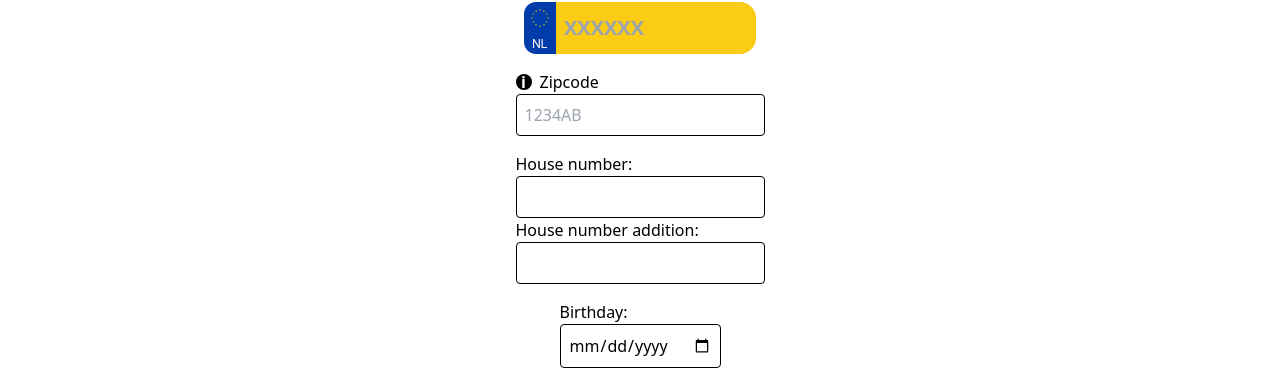
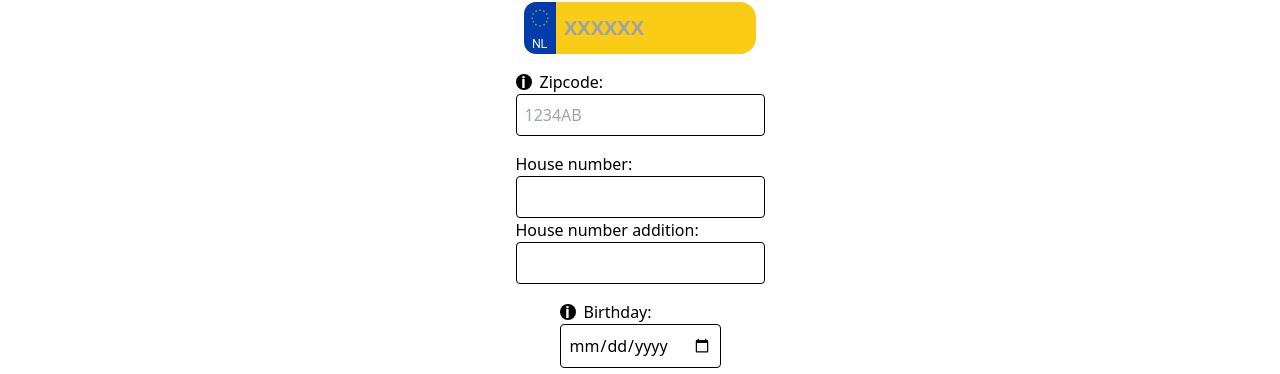
Before and after one commit to Dave-nbg/assesment_vergelijkdirect, a Vue app in the folder car-comparison-form/: page / in a window 1280 px wide. Shown: the part 370-744 px from the top of the page. Built offline with nearby package versions, Linux system fonts and the light colour scheme.

Commit message:
added info message

```diff
--- a/car-comparison-form/src/components/BirthdayComponent.vue
+++ b/car-comparison-form/src/components/BirthdayComponent.vue
@@ -1,8 +1,12 @@
 <template>
     <div class="grid justify-center mb-4">
-      <label>Birthday:</label>
+      <div class="flex">
+        <InfoMessage class="mr-2" message="Age needs to be between 18 and 100"></InfoMessage>
+        <label>Birthday:</label>
+      </div>
       <input
         type="date"
+        required
         class="border border-black rounded p-2"
         @change="handleDateChange"
       >
@@ -25,6 +29,7 @@
 
   <script setup lang="ts">
   import { ref } from 'vue';
+  import InfoMessage from './InfoMessage.vue';
 
   const errorMessage = ref<string | null>(null);
   const freeYearsOptions = ref<number[]>([]);
--- a/car-comparison-form/src/components/HomeComponent.vue
+++ b/car-comparison-form/src/components/HomeComponent.vue
@@ -3,7 +3,7 @@
       <div class="grid justify-center mb-4">
         <div class="flex items-center">
           <InfoMessage class="mr-2" message="Zipcode needs to be in this format: 4 digits followed by 2 uppercase letters (1234AB)" />
-          <label for="zipcode-input">Zipcode</label>
+          <label for="zipcode-input">Zipcode:</label>
         </div>
         <input
           id="zipcode-input"
```
